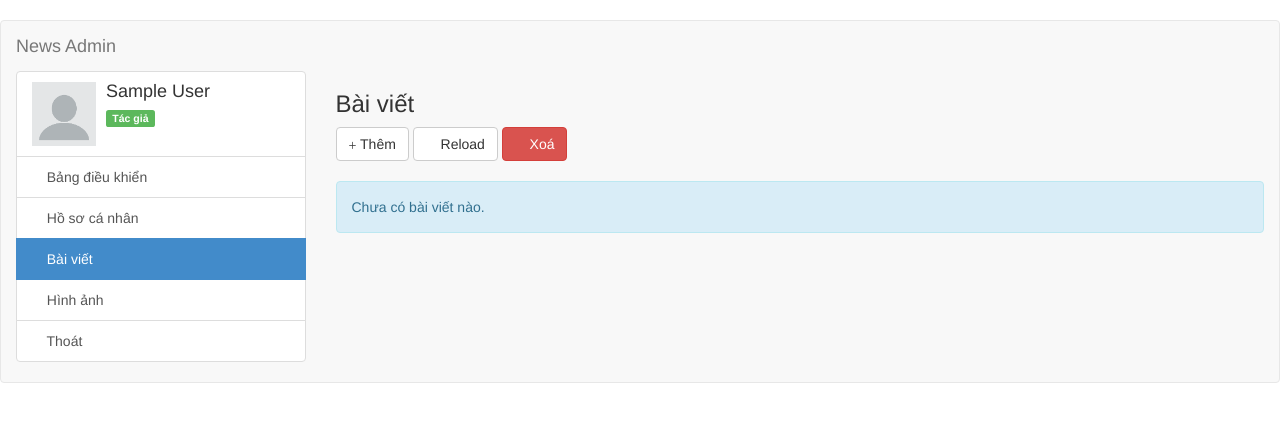
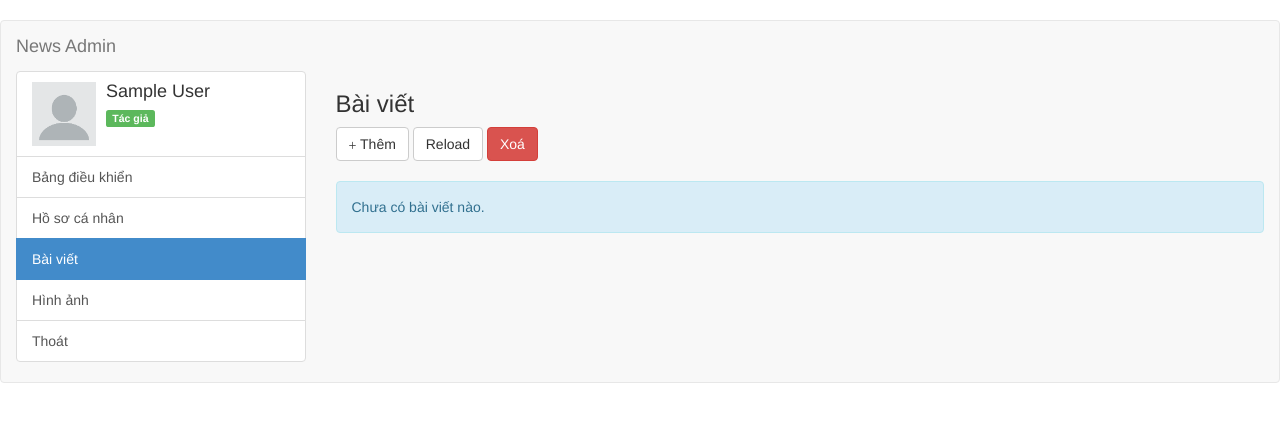
Before and after one commit to Linhnguyen2802/News, a PHP site: page /WebTinTuc/posts in a window 1280 px wide. Shown: the top 422 px of the page. Run offline with PHP 8.4, Linux system fonts and the light colour scheme; the visitor is signed in with stand-in values (Sample User, id 1); data that the repository does not hold is empty; some libraries are stand-ins or nearby versions; some web fonts are replaced.

Commit message:
update giao dien

```diff
--- a/admin/templates/posts.php
+++ b/admin/templates/posts.php
@@ -34,7 +34,7 @@ if ($user)
             echo
             '
                 <a href="' . $_DOMAIN . 'posts" class="btn btn-default">
-                    <span class="glyphicon glyphicon-arrow-left"></span> Trở về
+                    <span ></span> Trở về
                 </a>
             ';
 
@@ -74,10 +74,10 @@ if ($user)
                     echo
                     '
                         <a href="' . $_DOMAIN . 'posts" class="btn btn-default">
-                            <span class="glyphicon glyphicon-arrow-left"></span> Trở về
+                            <span ></span> Trở về
                         </a>
                         <a class="btn btn-danger" id="del_post" data-id="' . $id . '">
-                            <span class="glyphicon glyphicon-trash"></span> Xoá
+                            <span ></span> Xoá
                         </a>
                     ';
 
@@ -137,10 +137,7 @@ echo '
                 <label>Url thumbnail</label>
                 <input type="text" class="form-control" value="' . $data_post['url_thumb'] . '" id="url_thumb_edit_post">
             </div>
-            <div class="form-group">
-                <label>Mô tả bài viết</label>
-                <textarea id="desc_edit_post" class="form-control">' . $data_post['desc'] . '</textarea>
-            </div>
+
             <div class="form-group">
                 <label>Từ khoá bài viết</label>
                 <input type="text" class="form-control" value="' . $data_post['keywords'] . '" id="keywords_edit_post">
@@ -261,10 +258,10 @@ echo '
                 <span class="glyphicon glyphicon-plus"></span> Thêm
             </a>
             <a href="' . $_DOMAIN . 'posts" class="btn btn-default">
-                <span class="glyphicon glyphicon-repeat"></span> Reload
+                <span ></span> Reload
             </a>
             <a class="btn btn-danger" id="del_post_list">
-                <span class="glyphicon glyphicon-trash"></span> Xoá
+                <span ></span> Xoá
             </a>
         ';
 
@@ -408,10 +405,10 @@ if ($db->num_rows($sql_get_list_post))
         echo '
                 <td>
                     <a href="' . $_DOMAIN . 'posts/edit/' . $data_post['id_post'] .'" class="btn btn-primary btn-sm">
-                        <span class="glyphicon glyphicon-edit"></span>
+                        <span>Sửa</span>
                     </a>
                     <a class="btn btn-danger btn-sm del-post-list" data-id="' . $data_post['id_post'] . '">
-                        <span class="glyphicon glyphicon-trash"></span>
+                        <span >Xoá</span>
                     </a>
                 </td>
             </tr>
--- a/admin/templates/sidebar.php
+++ b/admin/templates/sidebar.php
@@ -38,17 +38,17 @@
             </div>
         </li>
         <a class="list-group-item active" href="<?php echo $_DOMAIN; ?>">
-            <span class="glyphicon glyphicon-dashboard"></span> Bảng điều khiển
+            <span ></span> Bảng điều khiển
         </a>
         <a class="list-group-item" href="<?php echo $_DOMAIN; ?>profile">
-            <span class="glyphicon glyphicon-user"></span> Hồ sơ cá nhân
+            <span ></span> Hồ sơ cá nhân
         </a>
 
         <a class="list-group-item" href="<?php echo $_DOMAIN; ?>posts">
-            <span class="glyphicon glyphicon-edit"></span> Bài viết
+            <span ></span> Bài viết
         </a>
         <a class="list-group-item" href="<?php echo $_DOMAIN; ?>photos">
-            <span class="glyphicon glyphicon-picture"></span> Hình ảnh
+            <span ></span> Hình ảnh
         </a>
 
         <?php
@@ -60,20 +60,20 @@
             echo
             '
                 <a class="list-group-item" href="' . $_DOMAIN . 'categories">
-                    <span class="glyphicon glyphicon-tag"></span> Danh mục tin tức
+                    <span ></span> Danh mục tin tức
                 </a>
                 <a class="list-group-item" href="' . $_DOMAIN . 'setting">
-                    <span class="glyphicon glyphicon-cog"></span> Cài đặt
+                    <span ></span> Cài đặt
                 </a>
                 <a class="list-group-item" href="' . $_DOMAIN . 'accounts">
-                    <span class="glyphicon glyphicon-lock"></span> Tài khoản
+                    <span ></span> Tài khoản
                 </a>
             ';
         }
 
         ?>
         <a class="list-group-item" href="<?php echo $_DOMAIN; ?>signout.php">
-            <span class="glyphicon glyphicon-off"></span> Thoát
+            <span ></span> Thoát
         </a>
     </ul><!-- ul.list-group -->
 </div><!-- div.sidebar -->
```
Also changed, not shown: admin/templates/categories.php (+7 -7 lines), admin/templates/photos.php (+4 -4 lines).
